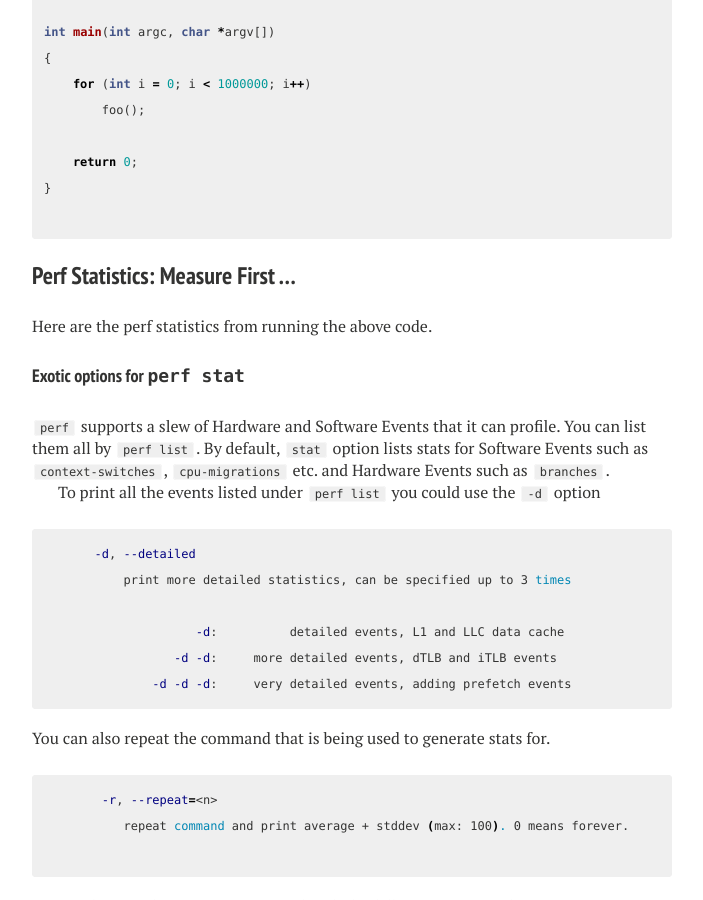
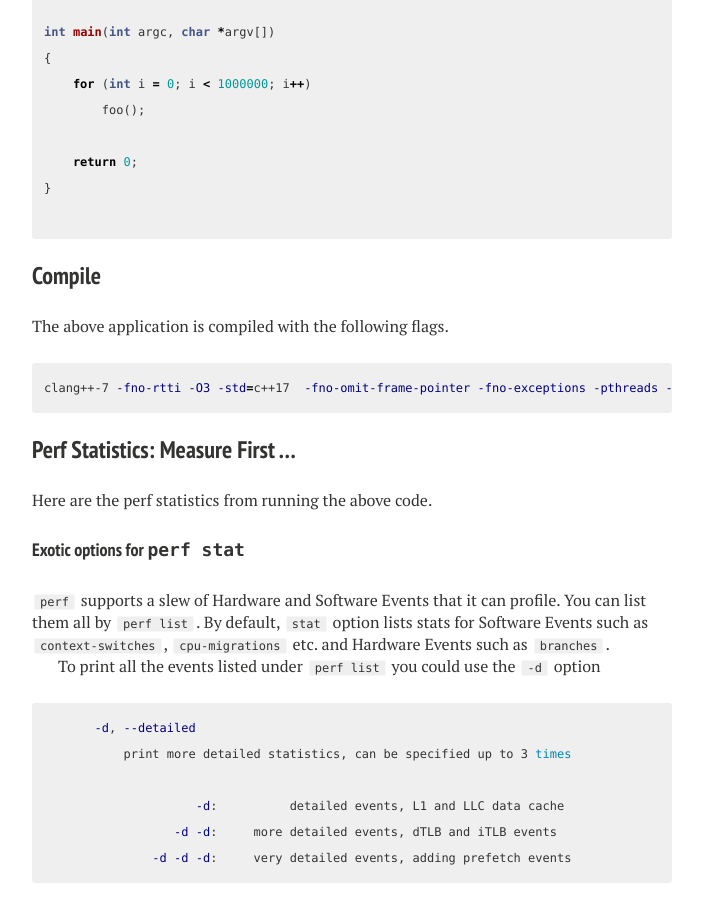
Before and after one commit to mycpuorg/mycpuorg.github.io, a Jekyll site: the page built from _posts/2020-01-03-flamegraphs-on-c++.md, in a window 1280 px wide and 900 px high, scrolled down 997 px. Shown: the whole window, without its empty margins (288-991 px from the left). Built offline with Jekyll 4.4.1, drawn with Linux system fonts in a browser that asks for light colours; nearby versions of some CDN libraries; comment, search, counter and statistics services are not loaded; some of the changed text lies outside the part shown.

Commit message:
Add sources and compiler flags

````diff
--- a/_posts/2020-01-03-flamegraphs-on-c++.md
+++ b/_posts/2020-01-03-flamegraphs-on-c++.md
@@ -46,6 +46,12 @@ int main(int argc, char *argv[])
     return 0;
 }
 
+```
+
+### Compile
+The above application is compiled with the following flags.
+```bash
+clang++-7 -fno-rtti -O3 -std=c++17  -fno-omit-frame-pointer -fno-exceptions -pthreads -o bench ./vector.cpp
 ```
 
 ### Perf Statistics: Measure First ...
````
Also changed, not shown: other parts of _posts/2020-01-03-flamegraphs-on-c++.md (+5 -0 lines).
